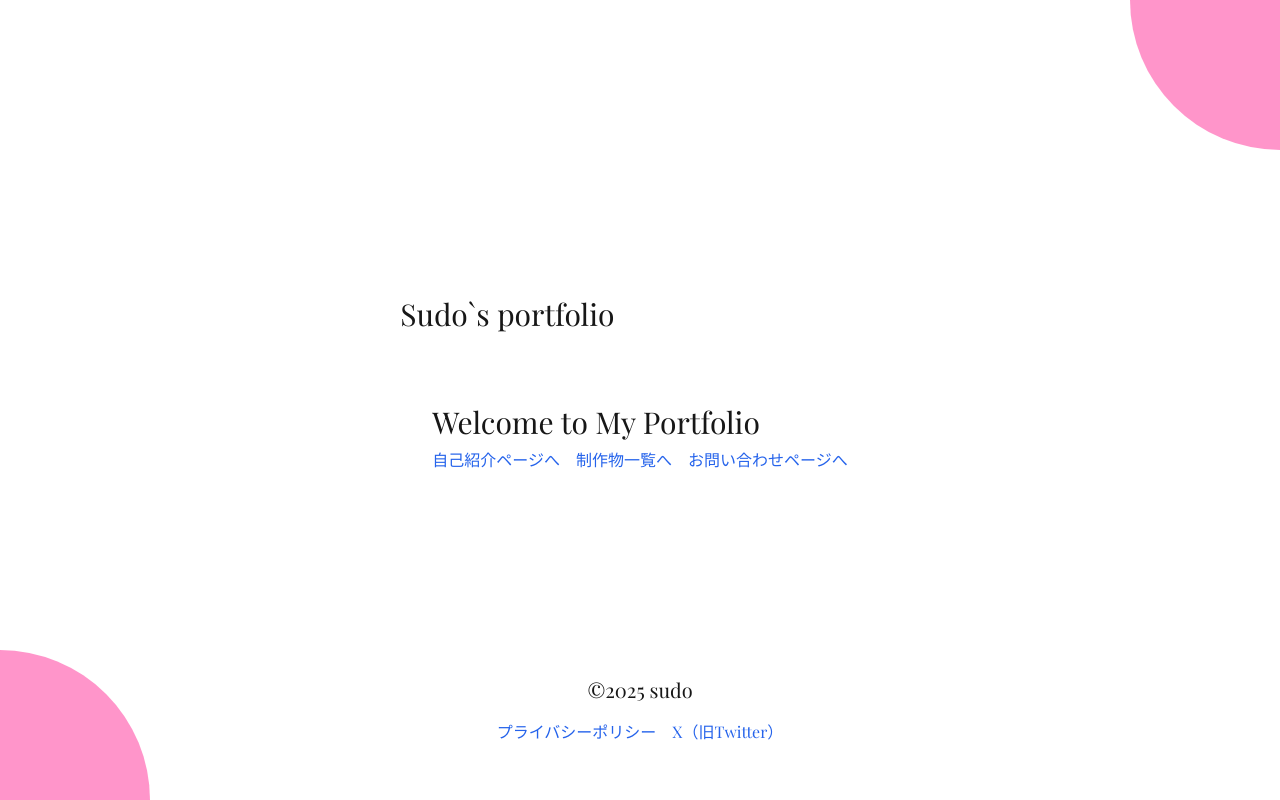
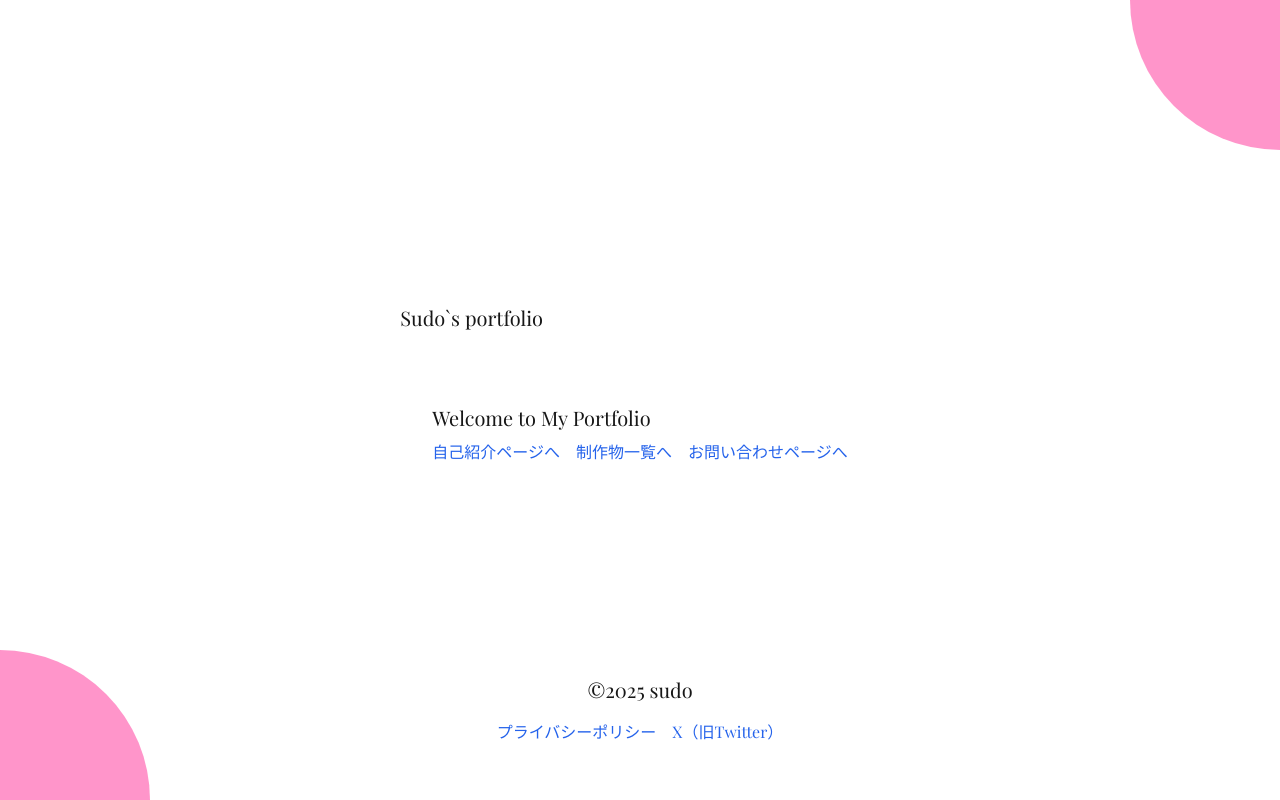
Before and after one commit to s-taku0502/portfolio, a Next.js app: page / in a window 1280 px wide. Built offline with nearby package versions, Linux system fonts and the light colour scheme.

Commit message:
import:カスタムh2を導入

```diff
--- a/src/app/page.js
+++ b/src/app/page.js
@@ -1,7 +1,7 @@
 // import Link from "next/Link";
 import "../styles/globals.css";
 import CustomLink from "../components/CustomLink";
-import CustomH1 from "../components/CustomH1";
+import CustomH2 from "../components/CustomH2";
 
 export default function Home() {
   return (
@@ -10,11 +10,11 @@ export default function Home() {
       <div className="background-shape shape-bottom-left" />
       <div className="grid grid-rows-[20px_1fr_20px] items-center justify-items-center min-h-screen p-8 pb-20 gap-16 sm:p-20 font-[family-name:var(--font-geist-sans)]">
         <main className="font-playfair flex flex-col gap-8 row-start-2 items-center sm:items-start">
-          <CustomH1>Sudo`s portfolio</CustomH1>
+          <CustomH2>Sudo`s portfolio</CustomH2>
           <div className="max-h-screen p-8">
-            <CustomH1>
+            <CustomH2>
               Welcome to My Portfolio
-            </CustomH1>
+            </CustomH2>
             <nav className="flex space-x-4">
               <CustomLink href="/about">
                 自己紹介ページへ
```
